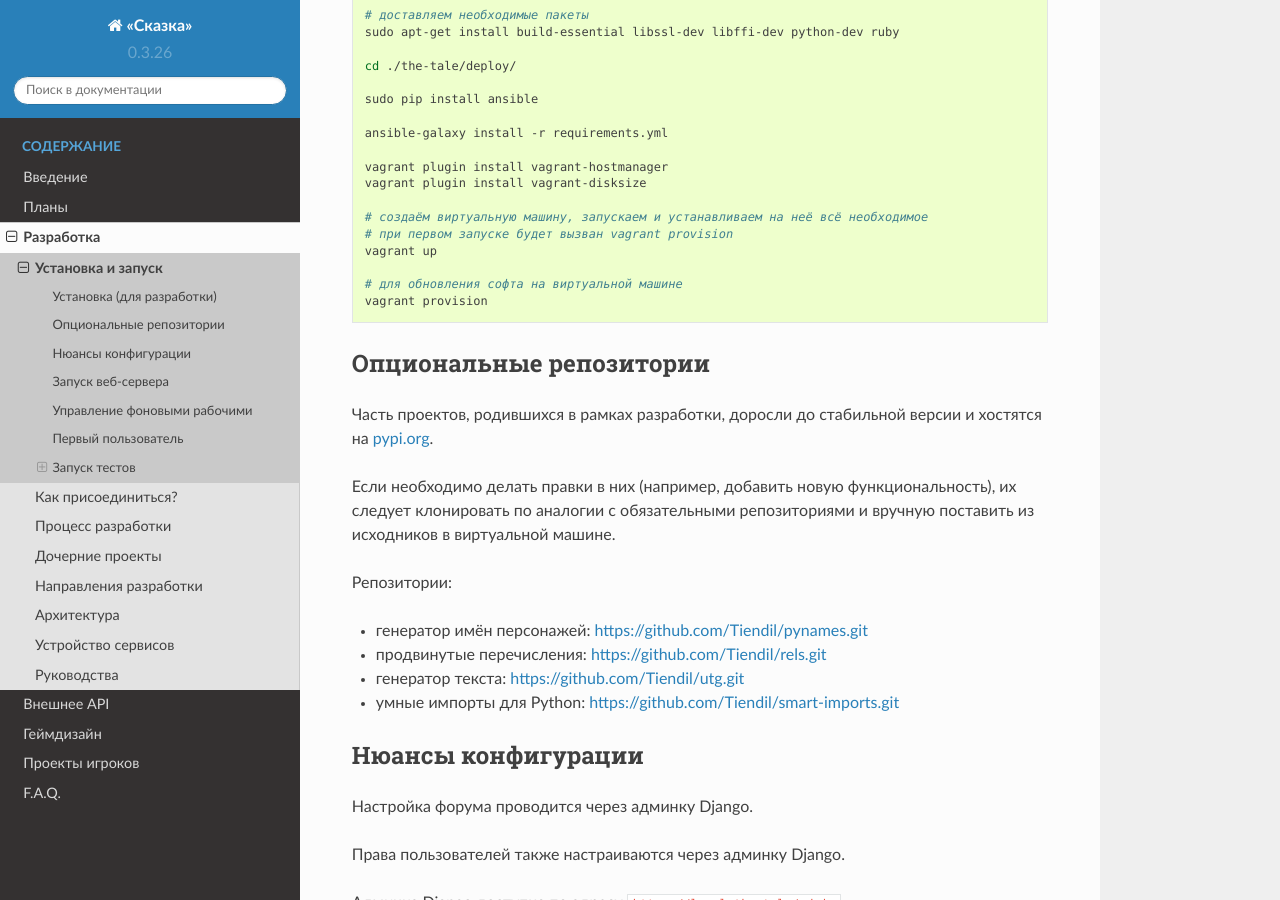
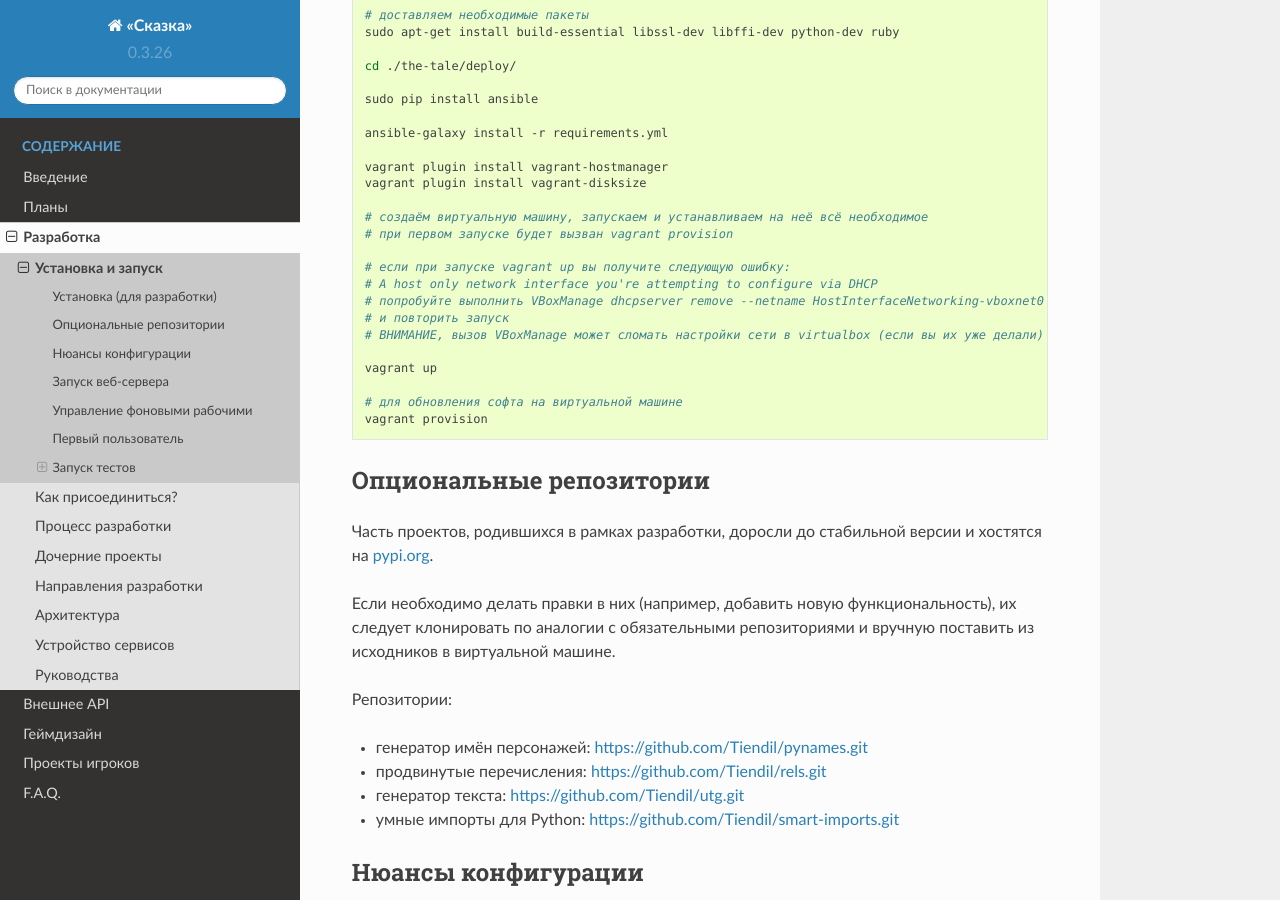
Before and after one commit to the-tale/tt_docs, a Sphinx documentation site: the page built from docs/source/development/install.rst, in a window 1280 px wide and 900 px high, scrolled down 930 px. Built offline with Sphinx 7.4.7 and the Read the Docs theme 2.0.0, drawn with Linux system fonts in a browser that asks for light colours.

Commit message:
описан хак, необходимый для подняития виртуалки в новых версиях vagrant и virtualbox

```diff
--- a/docs/source/development/install.rst
+++ b/docs/source/development/install.rst
@@ -60,6 +60,13 @@
 
    # создаём виртуальную машину, запускаем и устанавливаем на неё всё необходимое
    # при первом запуске будет вызван vagrant provision
+
+   # если при запуске vagrant up вы получите следующую ошибку:
+   # A host only network interface you're attempting to configure via DHCP
+   # попробуйте выполнить VBoxManage dhcpserver remove --netname HostInterfaceNetworking-vboxnet0
+   # и повторить запуск
+   # ВНИМАНИЕ, вызов VBoxManage может сломать настройки сети в virtualbox (если вы их уже делали)
+
    vagrant up
 
    # для обновления софта на виртуальной машине
```
